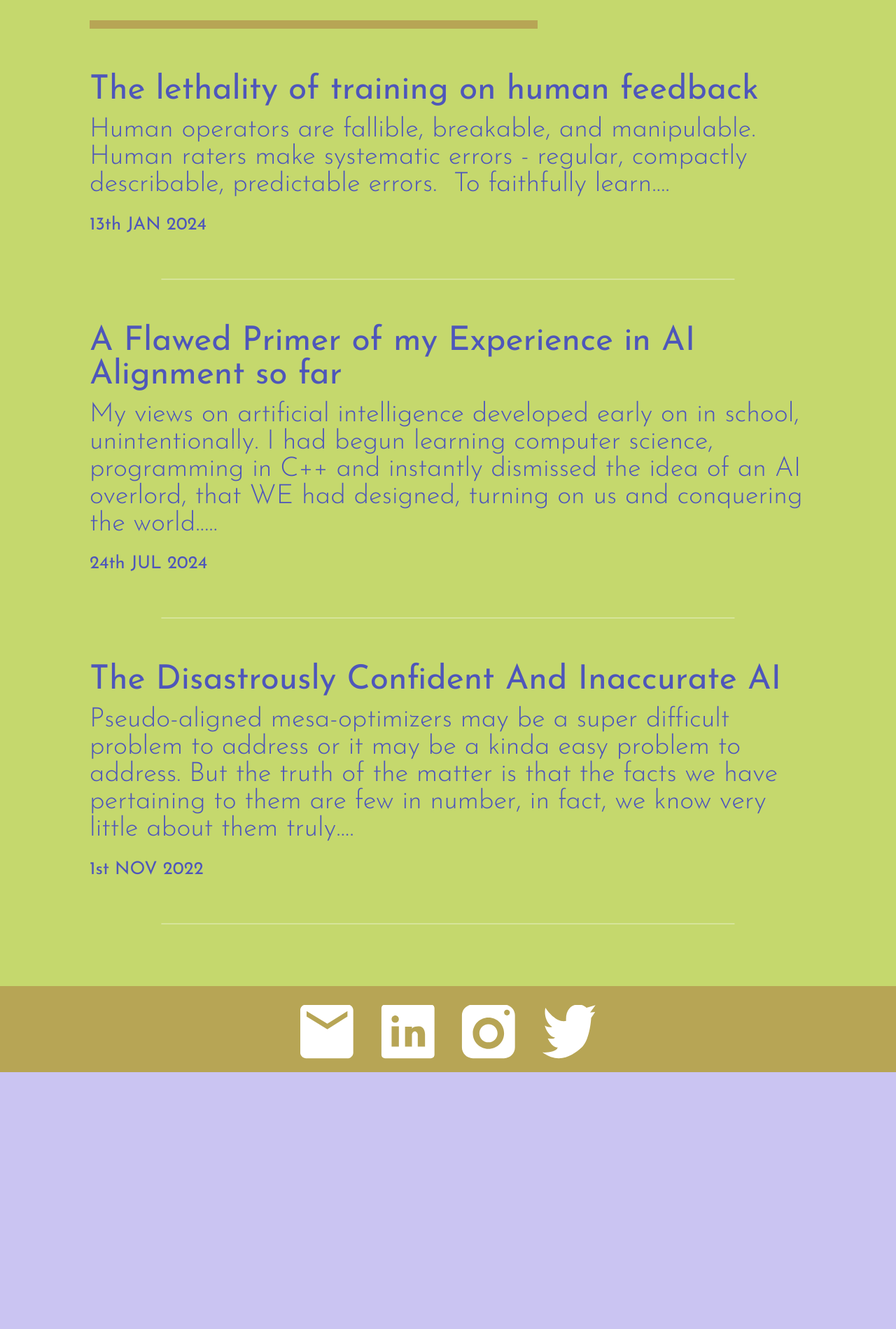
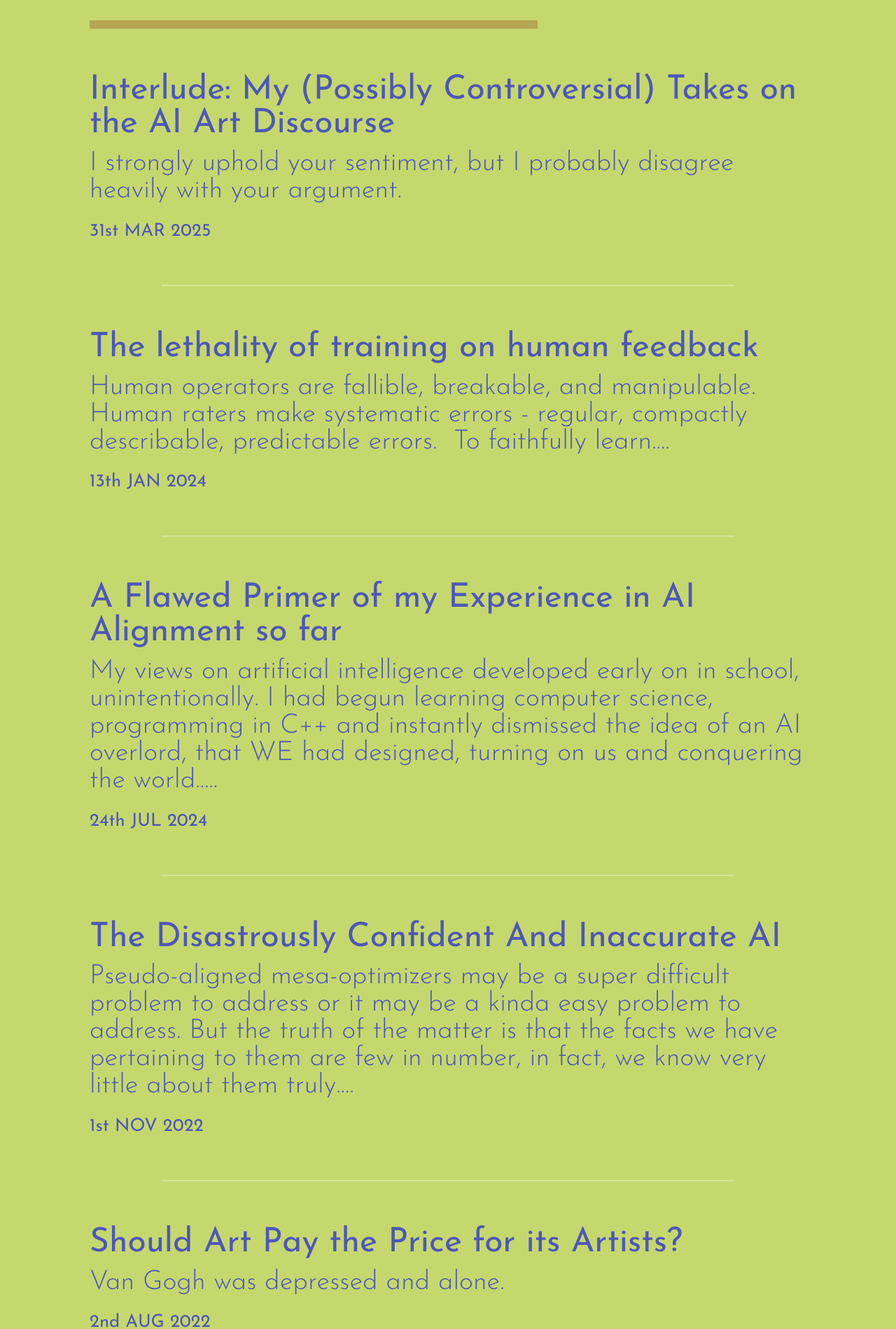
Before and after one commit to Sharatjacob2/main_website, a React (Create React App) app: page /blog in a window 1280 px wide. Shown: the part 886-2785 px from the top of the page at 70% size. Before the commit the page ends 2418 px from the top, so only its background shows below. Built offline with nearby package versions, Linux system fonts and the light colour scheme.

Commit message:
updated BLOG with recent articles

```diff
--- a/src/blogPage/Blog.js
+++ b/src/blogPage/Blog.js
@@ -24,9 +24,16 @@ const Blog = () => {
     document.body.classList.remove('hide-scrollbars');
 
     const blogitems = [
+        { link: "https://alignedkitten.substack.com/p/interlude-my-possibly-controversial", title: "Interlude: My (Possibly Controversial) Takes on the AI Art Discourse", preview: "I strongly uphold your sentiment, but I probably disagree heavily with your argument.", date: "31st MAR 2025" },
+
         { link: "https://docs.google.com/document/d/1RNxLbpxCHq9bk4zD45yB-1kMCJ76Tvq6M6c-98_0k9k/edit", title: "The lethality of training on human feedback", preview: "Human operators are fallible, breakable, and manipulable.  Human raters make systematic errors - regular, compactly describable, predictable errors.  To faithfully learn....", date: "13th JAN 2024" },
+
         { link: "https://docs.google.com/document/d/1zjBKDtviu-NuGaZz2md8KvPRVicNLX5P6_fkmI3FVK4/edit?tab=t.0", title: "A Flawed Primer of my Experience in AI Alignment so far", preview: "My views on artificial intelligence developed early on in school, unintentionally. I had begun learning computer science, programming in C++ and instantly dismissed the idea of an AI overlord, that WE had designed, turning on us and conquering the world.....", date: "24th JUL 2024" },
-        { link: "https://www.lesswrong.com/posts/WNTGe87fHwDZMLqzW/the-disastrously-confident-and-inaccurate-ai", title: "The Disastrously Confident And Inaccurate AI", preview: "Pseudo-aligned mesa-optimizers may be a super difficult problem to address or it may be a kinda easy problem to address. But the truth of the matter is that the facts we have pertaining to them are few in number, in fact, we know very little about them truly....", date: "1st NOV 2022" }
+
+        { link: "https://www.lesswrong.com/posts/WNTGe87fHwDZMLqzW/the-disastrously-confident-and-inaccurate-ai", title: "The Disastrously Confident And Inaccurate AI", preview: "Pseudo-aligned mesa-optimizers may be a super difficult problem to address or it may be a kinda easy problem to address. But the truth of the matter is that the facts we have pertaining to them are few in number, in fact, we know very little about them truly....", date: "1st NOV 2022" },
+
+        { link: "https://medium.com/paperkin/should-art-pay-the-price-for-its-artists-b1f24d88103b", title: "Should Art Pay the Price for its Artists?", preview: "Van Gogh was depressed and alone.", date: "2nd AUG 2022" }
+
     ]
 
     const title = { front: BlogF, back: BlogB, centre: BlogCentre, color: '#C5D86D', top: -11.719, width: 46.875, height: 46.875, right: 27.344 };
```
